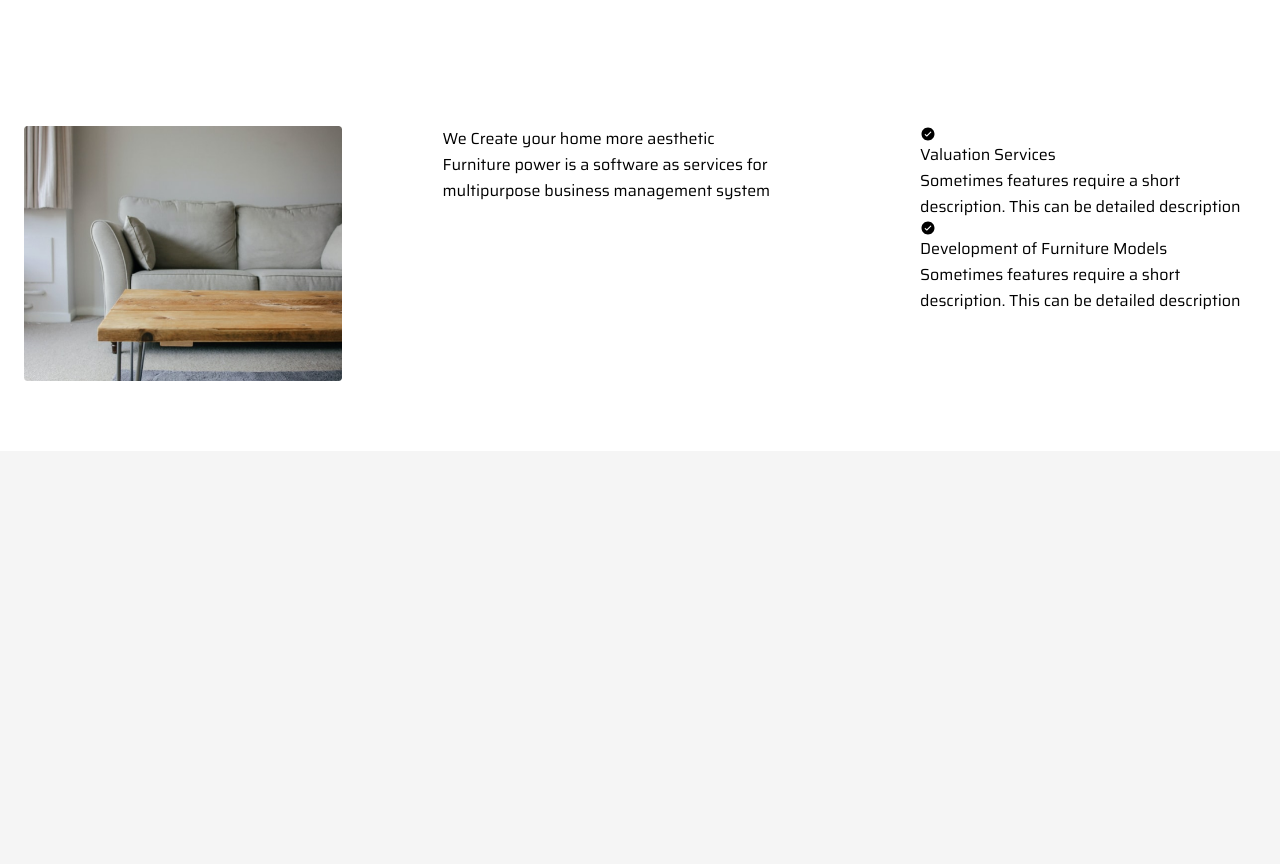
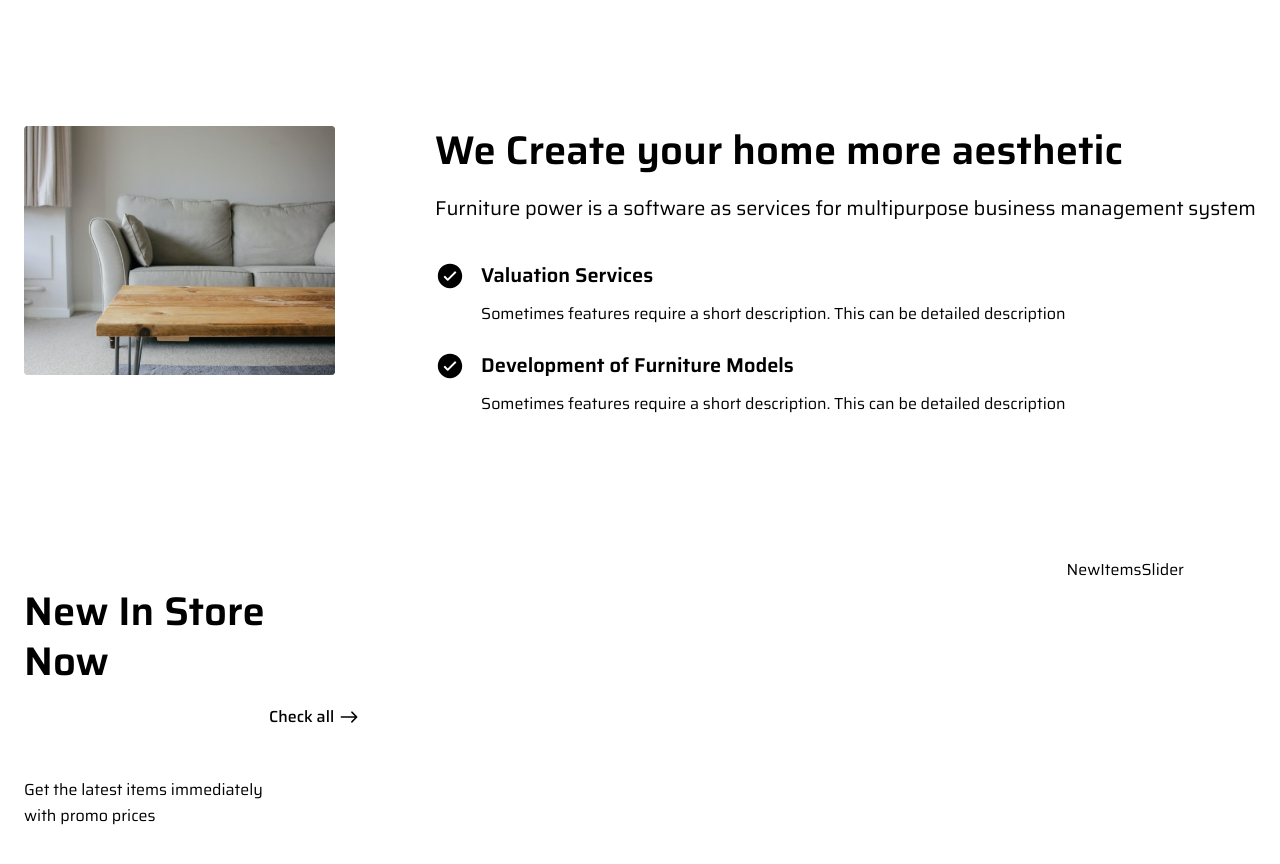
Before and after one commit to electrophileee/FurniShop, a React (Create React App) app: page / in a window 1280 px wide. Shown: the part 906-1770 px from the top of the page. Before the commit the page ends 1357 px from the top, so only its background shows below. Built offline with nearby package versions, Linux system fonts and the light colour scheme.

Commit message:
adding new item section

```diff
--- a/src/App.js
+++ b/src/App.js
@@ -2,12 +2,14 @@
 
 // import components
 import Hero from './components/Hero';
-import Features from './components/Features'
+import Features from './components/Features';
+import NewItems from './components/NewItems';
 
 const App = () => {
   return <div className='w-full max-w-[1440p] mx-auto bg-white'>
     <Hero />
     <Features />
+    <NewItems />
   </div>;
 };
 
--- a/src/components/Features.js
+++ b/src/components/Features.js
@@ -6,30 +6,32 @@
        <div className='container mx-auto'>
           <div className='flex flex-col lg:flex-row lg:gap-x-[100px] '>
             {/* image */}
-            <div className=''>
+            <div className='flex-1 order-1 lg:-order-1'>
               <img src={image.type} alt=' ' />
             </div>
+            <div className='flex flex-col '>
             {/* text */}
-            <div>
-              <h1>{title}</h1>
-              <p>{subtitle}</p>
+            <div className='flex-1 flex-col justify-end'>
+              <h1 className='title'>{title}</h1>
+              <p className='subtitle'>{subtitle}</p>
             </div>
 
             {/* items */}
-            <div>
+            <div >
               {items.map((item,index)=>{
                 // distructures
                 const {title,subtitle,icon}=item;
                 return (
-                  <div>
-                    <div>{icon}</div>
+                  <div className='flex mb-6 lg:last:mb-0 '>
+                    <div className='text-2xl mr-4 lg:text-3xl  '>{icon}</div>
                     <div>
-                      <h1>{title}</h1>
+                      <h4 className='text-base lg:text-xl font-semibold mb-3 '>{title}</h4>
                       <p>{subtitle}</p>
                     </div>
                     </div>
                 )
               })}
+            </div>
             </div>
           </div>
 
--- a/src/components/NewItems.js
+++ b/src/components/NewItems.js
@@ -1,7 +1,36 @@
 import React from 'react';
+import { newInStore } from '../Data';
+import NewItemsSlider from './NewItemsSlider'
 
 const NewItems = () => {
-  return <div>NewItems</div>;
+  // distructure newinstore
+  const {title ,subtitle,link,icon} = newInStore;
+
+  return (
+    <section className='section'>
+      <div className='container mx-auto'>
+        <div className='flex flex-col lg:flex-row'>
+          {/* text */}
+          <div className='flex md:flex-col items-baseline gap-x-6 mb-6 lg:mb-0'>
+            <h2 className='title max-w-[245px] lg:mt-[30px] lg:mb-[90px]  '>{title}</h2>
+            <p className='max-w-[245px] lg:mb-12  '>{subtitle}</p>
+          </div>
+          {/* links */}
+          <div className='hidden lg:flex items-center '>
+            <a className='hover:border-b border-primary lg:items-center font-medium transition-all' href='#'>{link}</a>
+            <div className='text-3xl'>{icon}</div>
+          </div>
+          {/* slider */}
+          <div className='lg:max-w-[800px] xl:max-w-[990px] lg:absolute lg:right-24  '>
+          <NewItemsSlider />
+          </div>
+
+        </div>
+
+      </div>
+
+    </section>
+  )
 };
 
 export default NewItems;
```
